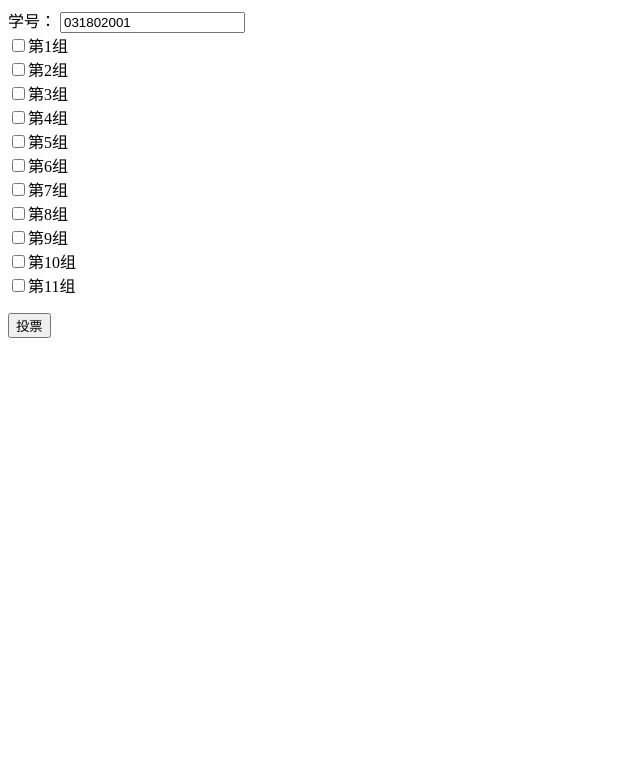
After one commit to helttt/TEAM-Repository, a Flask app: template templates/result.html in a window 1280 px wide. The commit adds this page. Shown: the top 783 px of the page, without its empty margins (0-640 px from the left). Run offline with Flask 2, Linux system fonts and the light colour scheme; the template is opened without the code that fills it, so the values that code supplies are empty.

Commit message:
加入学号

```diff
--- a/server.py
+++ b/server.py
@@ -3,9 +3,10 @@ from flask.templating import render_template
 import sqlite3
 app = Flask(__name__)
 
+
 @app.route('/')
 def home():
-    return render_template('login.html')
+    return render_template('index.html')
 
 
 @app.route('/result', methods=['GET'])
@@ -19,25 +20,20 @@ def result():
     return string
 
 
-@app.route('/login', methods=['POST'])
-def login():
-    if request.method == 'POST':
-        sql = sqlite3.connect("data.db")
-        for i in range(1, 12):
-            group = request.form.get("g"+str(i))
-            if group != None:
-                print(group)
-                insert = 'insert into vote values(?, ?)'
-                insertData = ('00000000', i)
-                sql.execute(insert, insertData)
-        sql.commit()
-        sql.close()
-        return redirect(url_for('result'))
-    # else:
-    #     group = request.args.get('g1')
-    #     print(group)
-        # return redirect(url_for('success', name=group))
-    # return False
+@app.route('/index', methods=['POST'])
+def index():
+    sql = sqlite3.connect("data.db")
+    for i in range(1, 12):
+        group = request.form.get("g"+str(i))
+        if group != None:
+            print(group)
+            insert = 'insert into vote values(?, ?)'
+            sid = request.form.get("sid")
+            insertData = (sid, i)
+            sql.execute(insert, insertData)
+    sql.commit()
+    sql.close()
+    return redirect(url_for('result'))
 
 
 if __name__ == '__main__':
--- a/templates/login.html
+++ b/templates/index.html
@@ -2,7 +2,10 @@
 
 <body>
 
-  <form action="login" method="post">
+  <form action="index" method="post">
+    学号：
+    <input type="text" name="sid" value="031802001">
+    <br>
     <input type="checkbox" name="g1" value="g1">第1组
     <br>
     <input type="checkbox" name="g2" value="g2">第2组
--- /dev/null
+++ b/templates/result.html
@@ -0,0 +1,35 @@
+<html>
+
+<body>
+
+  <form action="index" method="post">
+    学号：
+    <input type="text" name="sid" value="031802001">
+    <br>
+    <input type="checkbox" name="g1" value="g1">第1组
+    <br>
+    <input type="checkbox" name="g2" value="g2">第2组
+    <br>
+    <input type="checkbox" name="g3" value="g3">第3组
+    <br>
+    <input type="checkbox" name="g4" value="g4">第4组
+    <br>
+    <input type="checkbox" name="g5" value="g5">第5组
+    <br>
+    <input type="checkbox" name="g6" value="g6">第6组
+    <br>
+    <input type="checkbox" name="g7" value="g7">第7组
+    <br>
+    <input type="checkbox" name="g8" value="g8">第8组
+    <br>
+    <input type="checkbox" name="g9" value="g9">第9组
+    <br>
+    <input type="checkbox" name="g10" value="g10">第10组
+    <br>
+    <input type="checkbox" name="g11" value="g11">第11组
+    <p><input type="submit" value="投票" /></p>
+  </form>
+
+</body>
+
+</html>
```
Also changed, not shown: data.db, 1 other file.
